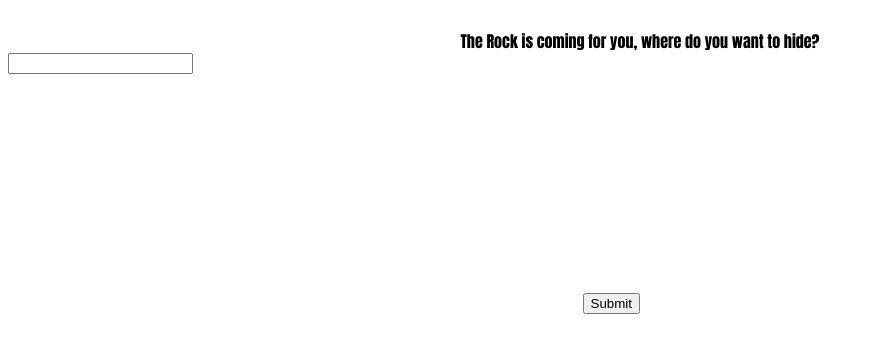
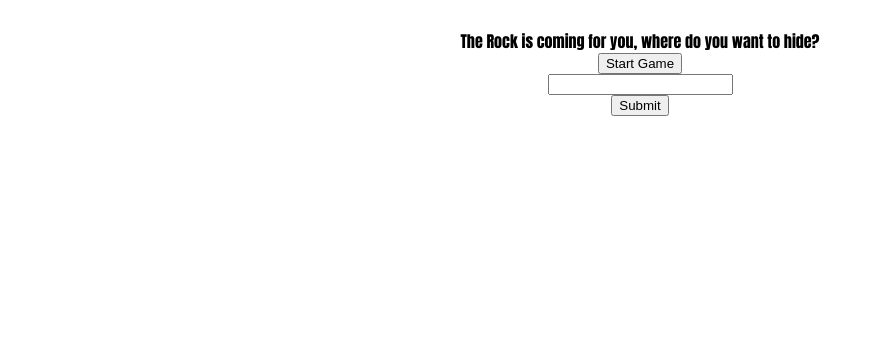
Before and after one commit to jackckenna/rockGame, a plain HTML site: page index.html in a window 1280 px wide. Shown: the part 107-460 px from the top of the page, without its empty margins (0-875 px from the left). Drawn offline with Linux system fonts and the light colour scheme.

Commit message:
edited html and css

```diff
--- a/css/main.css
+++ b/css/main.css
@@ -14,8 +14,7 @@ h1 {
 	text-align: center;
 }
 
-#button {
-	position: absolute;
-	top: 50%;
-	right: 50%;
+.wrapper {
+    text-align: center;
+
 }
--- a/index.html
+++ b/index.html
@@ -10,10 +10,17 @@
 
 <div id = "message">The Rock is coming for you, where do you want to hide?</div>
 
-<input type="text" name="Where?"><br>
+<div class = "wrapper">
+	<button id= "startGame">Start Game</button>
+</div>
 
+<div class = "wrapper">
+<input id = "input" type="text" name="Where?"><br>
+</div>
+
+<div class = "wrapper">
 <button id= "button" type="button">Submit</button>
-
+</div>
 
 </body>
 </html>
```
